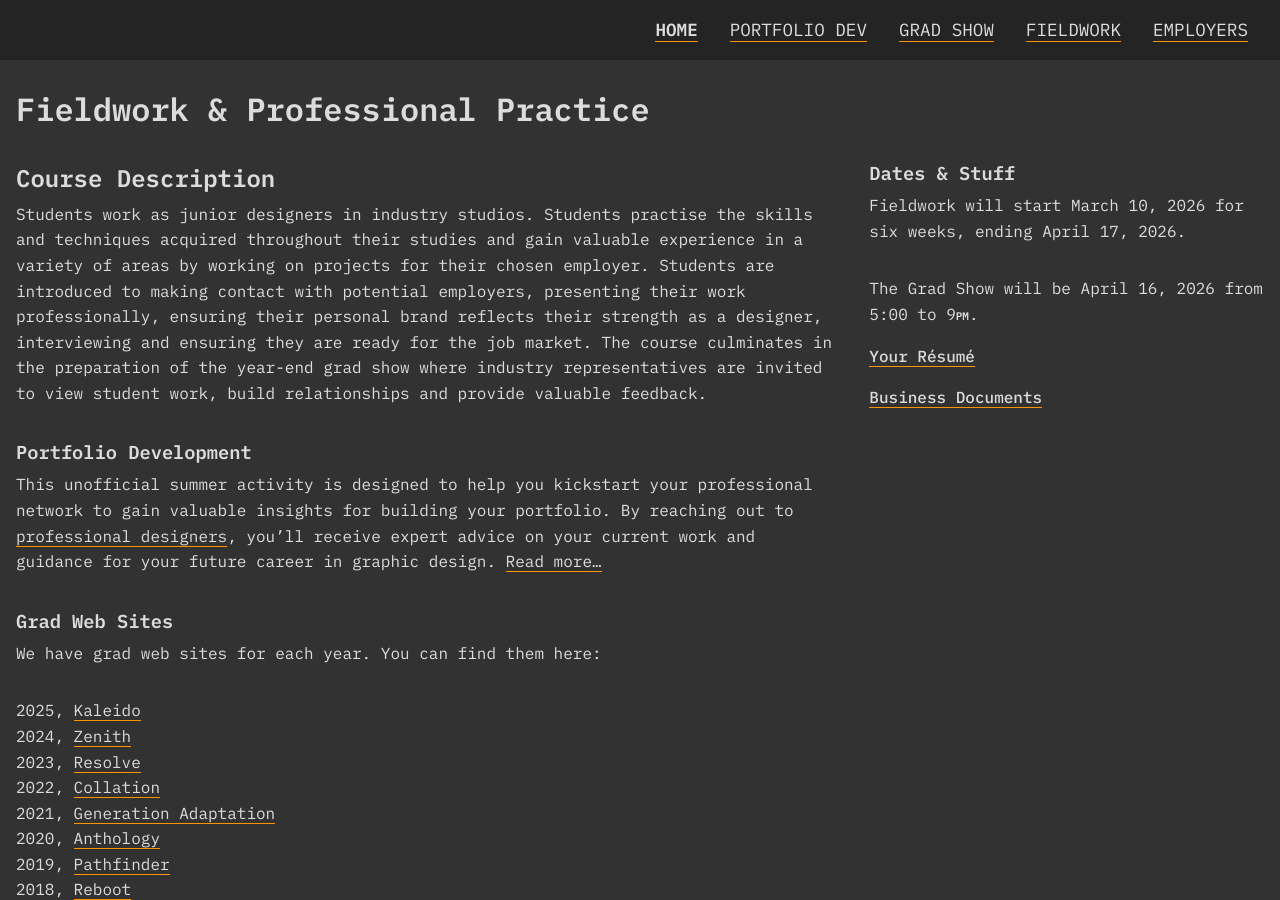
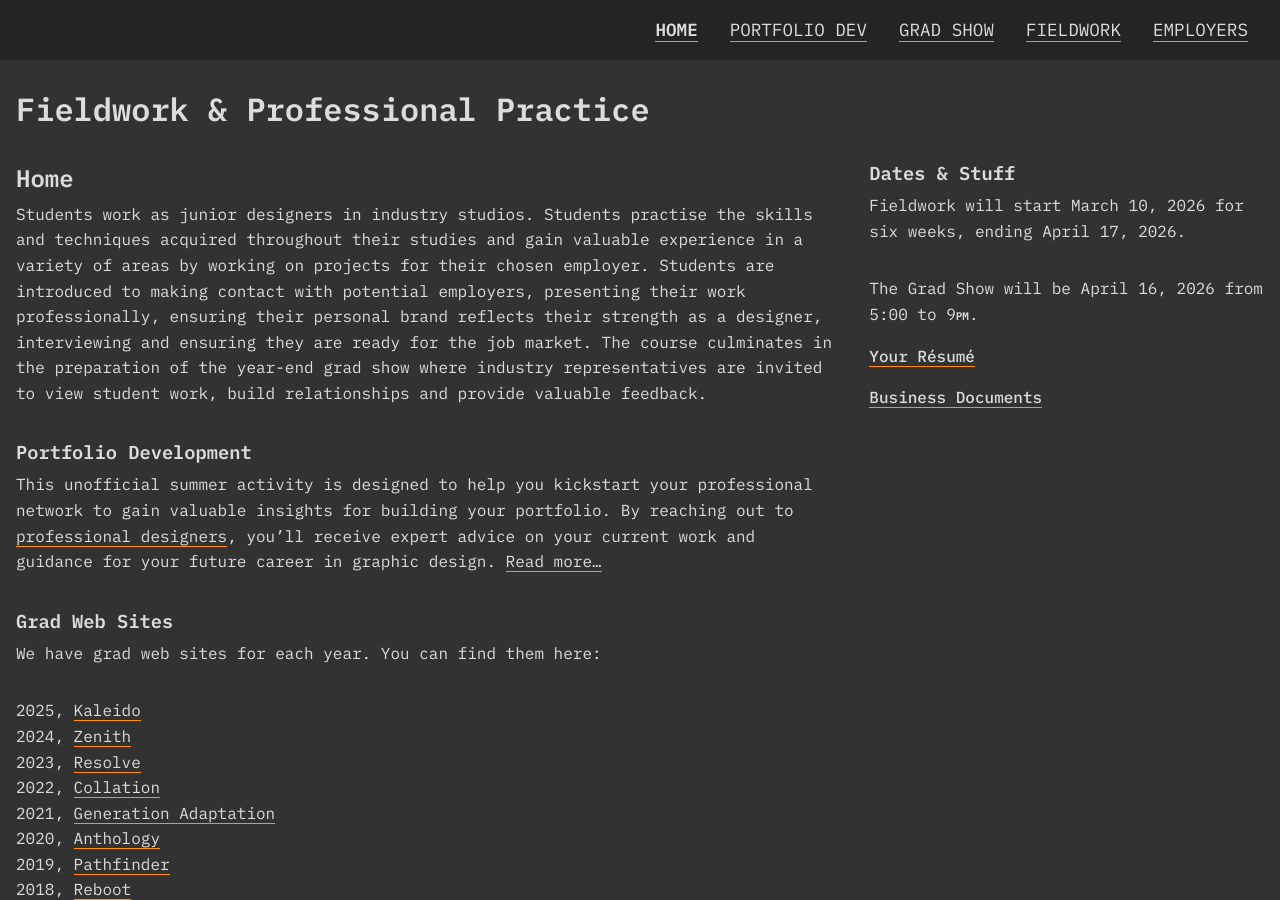
Before and after one commit to AlainParadis/wil, a Jekyll site: the page built from index.md, in a window 1280 px wide and 900 px high. Built offline with Jekyll 4.4.1, drawn with Linux system fonts in a browser that asks for light colours.

Commit message:
Edit page title

```diff
--- a/index.md
+++ b/index.md
@@ -1,6 +1,6 @@
 ---
 layout: default
-title: Course Description
+title: Home
 ---
 
 {{ site.data.course-info.course-description }}
```
